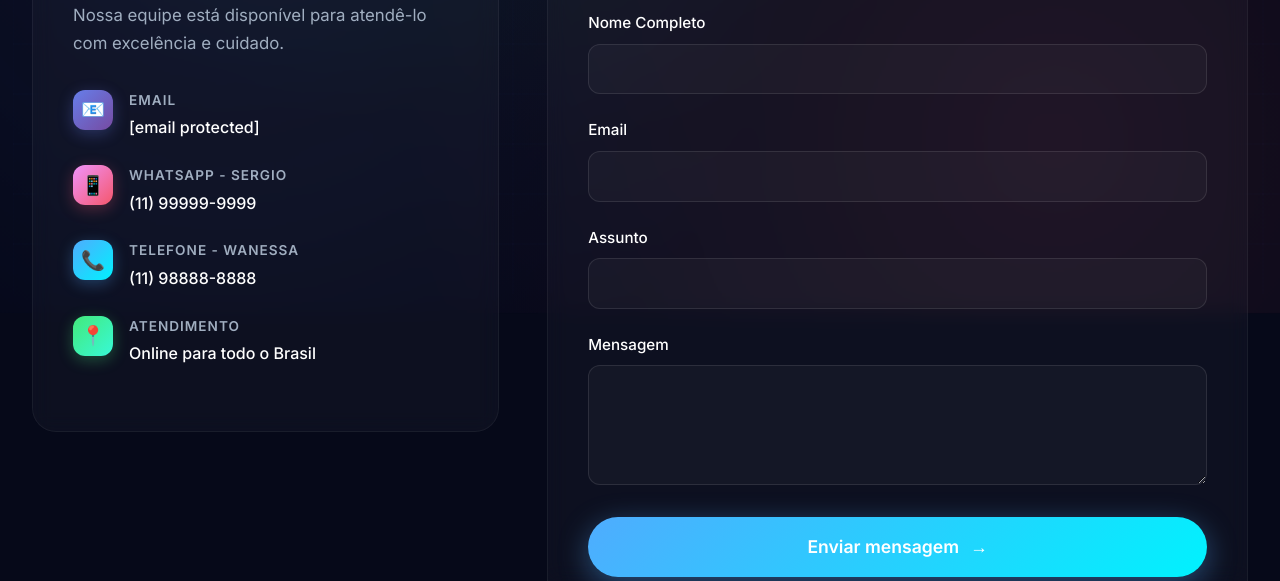
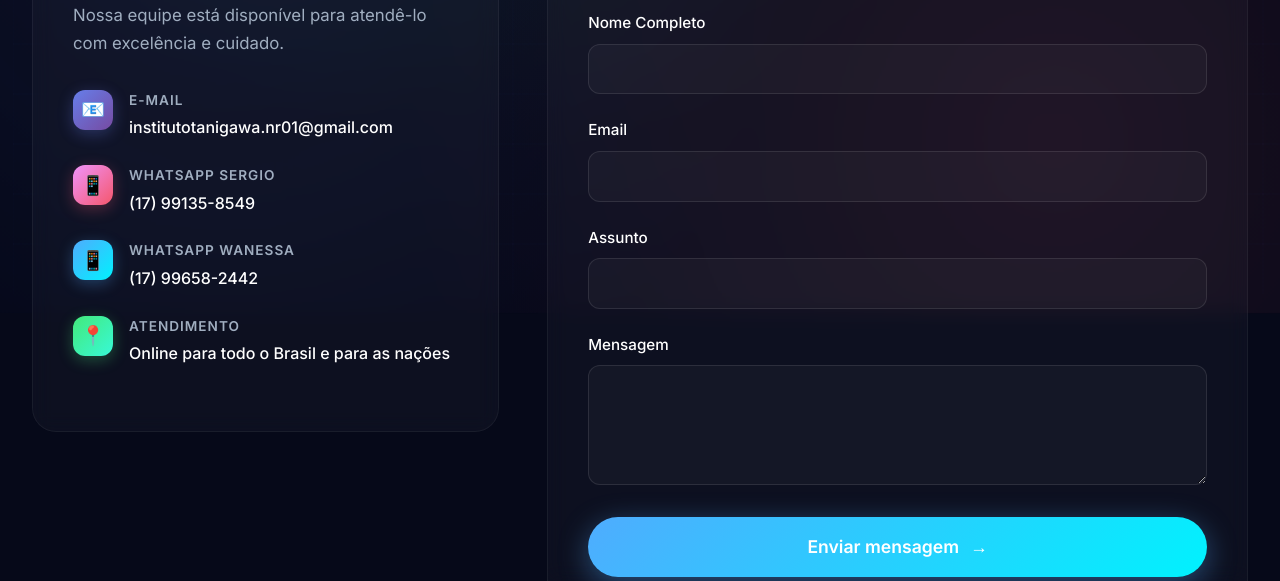
Before and after one commit to institutotanigawanr01/site-tanigawa, a plain HTML site: page contato.html in a window 1280 px wide. Shown: the part 519-1100 px from the top of the page. Drawn offline with Linux system fonts and the light colour scheme.

Commit message:
Atualizado: Contatos Sergio e Wanessa + Texto atendimento

```diff
--- a/contato.html
+++ b/contato.html
@@ -593,29 +593,29 @@
                         <li>
                             <div class="contact-icon">📧</div>
                             <div class="contact-detail-content">
-                                <div class="contact-detail-label">Email</div>
-                                <a href="/cdn-cgi/l/email-protection#b3d0dcddc7d2c7dcf3daddc0c7dac7c6c7dcc7d2dddad4d2c4d29dd0dcde9dd1c1"><span class="__cf_email__" data-cfemail="3754585943564358775e5944435e434243584356595e505640561954585a195545">[email&#160;protected]</span></a>
+                                <div class="contact-detail-label">E-mail</div>
+                                <a href="mailto:institutotanigawa.nr01@gmail.com">institutotanigawa.nr01@gmail.com</a>
                             </div>
                         </li>
                         <li>
                             <div class="contact-icon">📱</div>
                             <div class="contact-detail-content">
-                                <div class="contact-detail-label">WhatsApp - Sergio</div>
-                                <a href="https://wa.me/5511999999999" target="_blank">(11) 99999-9999</a>
+                                <div class="contact-detail-label">WhatsApp Sergio</div>
+                                <a href="https://wa.me/5517991358549" target="_blank">(17) 99135-8549</a>
                             </div>
                         </li>
                         <li>
-                            <div class="contact-icon">📞</div>
+                            <div class="contact-icon">📱</div>
                             <div class="contact-detail-content">
-                                <div class="contact-detail-label">Telefone - Wanessa</div>
-                                <a href="tel:+5511988888888">(11) 98888-8888</a>
+                                <div class="contact-detail-label">WhatsApp Wanessa</div>
+                                <a href="https://wa.me/5517996582442" target="_blank">(17) 99658-2442</a>
                             </div>
                         </li>
                         <li>
                             <div class="contact-icon">📍</div>
                             <div class="contact-detail-content">
-                                <div class="contact-detail-label">Atendimento</div>
-                                <span class="contact-text">Online para todo o Brasil</span>
+                                <div class="contact-detail-label">ATENDIMENTO</div>
+                                <span class="contact-text">Online para todo o Brasil e para as nações</span>
                             </div>
                         </li>
                     </ul>
```
